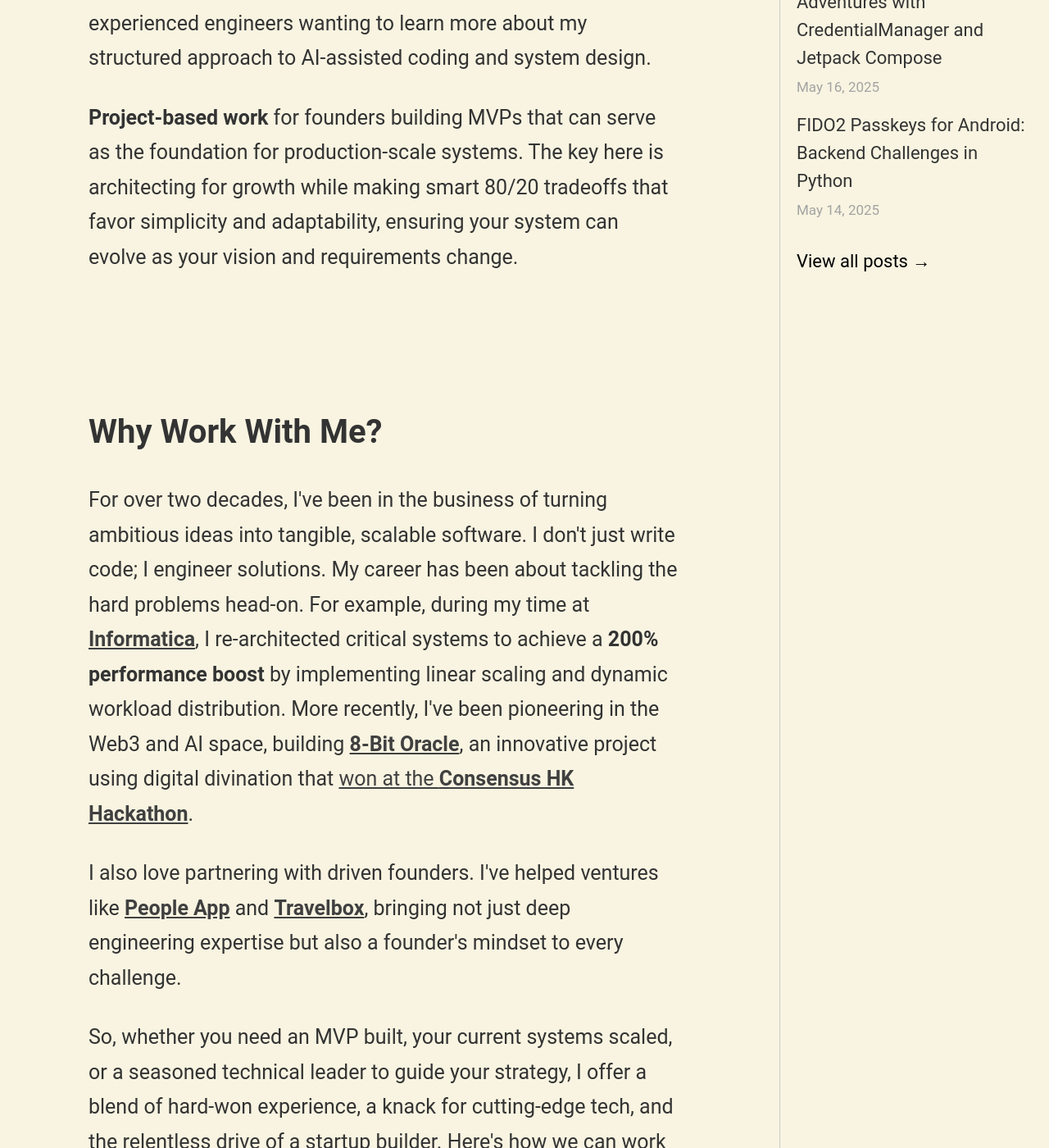
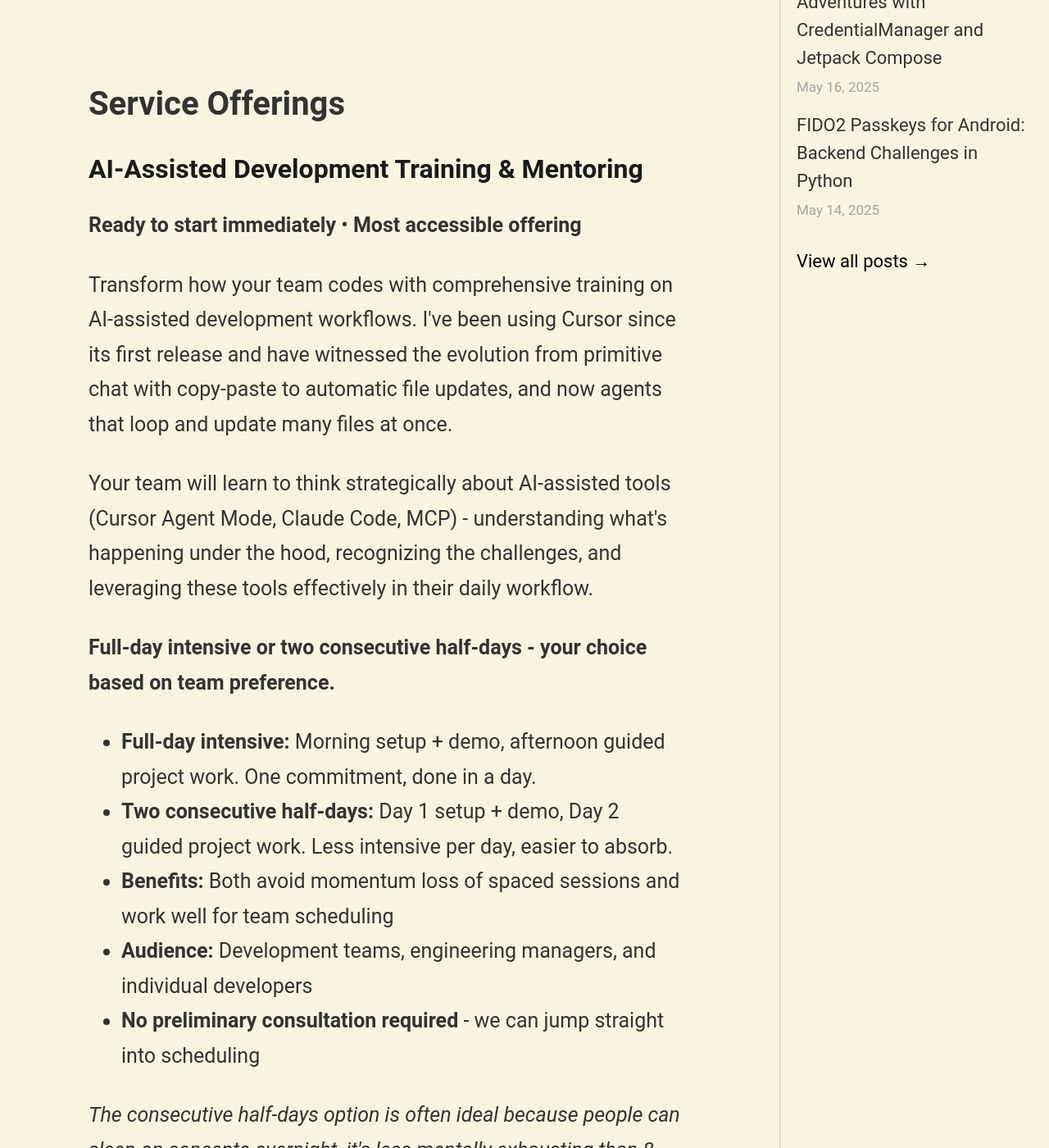
Before and after one commit to augchan42/augchan42.github.io, a Jekyll site: the page built from offerings/index.html, in a window 1280 px wide and 1400 px high, scrolled down 624 px. Shown: the whole window at 82% size. Built offline with Jekyll 4.4.1, drawn with Linux system fonts in a browser that asks for light colours; some web fonts are replaced; some of the changed text lies outside the part shown.

```diff
--- a/offerings/index.html
+++ b/offerings/index.html
@@ -12,95 +12,100 @@
 
 <header class="portfolio-header">
   <h1 class="portfolio-title">Working Together</h1>
-  <!-- <p class="portfolio-subtitle"></p> Subtitle removed as it was empty -->
 </header>
 
 <main class="portfolio-main">
   <section class="portfolio-section">
     <h2 class="portfolio-section-title">What I Do</h2>
     <p class="portfolio-text">
-      I have a few modes of working that align with different stages and needs of growing companies:
+      I help companies leverage AI to accelerate their development workflows and build better software faster. My work spans from hands-on team training to strategic technical leadership, adapting to different stages and needs of growing companies.
+    </p>
+  </section>
+
+  <section class="portfolio-section">
+    <h2 class="portfolio-section-title">Service Offerings</h2>
+
+    <h3 class="portfolio-section-subtitle">AI-Assisted Development Training &amp; Mentoring</h3>
+    <p class="portfolio-text">
+      <strong>Ready to start immediately</strong> • <strong>Most accessible offering</strong>
     </p>
     <p class="portfolio-text">
-      <strong>Retainer-based fractional CTO work</strong> for companies that need specialized help with AI strategy, implementation plans, and mentoring teams—whether they're young developers or experienced engineers wanting to learn more about my structured approach to AI-assisted coding and system design.
+      Transform how your team codes with comprehensive training on AI-assisted development workflows. I've been using Cursor since its first release and have witnessed the evolution from primitive chat with copy-paste to automatic file updates, and now agents that loop and update many files at once.
     </p>
     <p class="portfolio-text">
-      <strong>Project-based work</strong> for founders building MVPs that can serve as the foundation for production-scale systems. The key here is architecting for growth while making smart 80/20 tradeoffs that favor simplicity and adaptability, ensuring your system can evolve as your vision and requirements change.
+      Your team will learn to think strategically about AI-assisted tools (Cursor Agent Mode, Claude Code, MCP) - understanding what's happening under the hood, recognizing the challenges, and leveraging these tools effectively in their daily workflow.
+    </p>
+    <p class="portfolio-text">
+      <strong>Full-day intensive or two consecutive half-days - your choice based on team preference.</strong>
+    </p>
+    <ul class="portfolio-list">
+      <li><strong>Full-day intensive:</strong> Morning setup + demo, afternoon guided project work. One commitment, done in a day.</li>
+      <li><strong>Two consecutive half-days:</strong> Day 1 setup + demo, Day 2 guided project work. Less intensive per day, easier to absorb.</li>
+      <li><strong>Benefits:</strong> Both avoid momentum loss of spaced sessions and work well for team scheduling</li>
+      <li><strong>Audience:</strong> Development teams, engineering managers, and individual developers</li>
+      <li><strong>No preliminary consultation required</strong> - we can jump straight into scheduling</li>
+    </ul>
+    <p class="portfolio-text">
+      <em>The consecutive half-days option is often ideal because people can sleep on concepts overnight, it's less mentally exhausting than 8 hours straight, maintains momentum and context, and the environment stays set up between sessions.</em>
+    </p>
+  </section>
+
+  <section class="portfolio-section">
+    <h3 class="portfolio-section-subtitle">Custom Development &amp; Strategic Services</h3>
+    <p class="portfolio-text">
+      <strong>Consultation required</strong> • <strong>Selective engagement</strong>
+    </p>
+    <p class="portfolio-text">
+      For more strategic partnerships, I offer bespoke development and fractional CTO services. These engagements require initial alignment on vision, scope, and mutual fit.
+    </p>
+
+    <h4 class="portfolio-section-subtitle">MVP Development &amp; Scaling</h4>
+    <p class="portfolio-text">
+      Full-stack architecture and rapid iteration for startups, leveraging expertise in high-performance distributed systems, LLM integration, and Web3. Structure typically combines service fees and/or equity, with flexible terms particularly for pre-funded ventures.
+    </p>
+
+    <h4 class="portfolio-section-subtitle">Fractional CTO / Strategic Technical Leadership</h4>
+    <p class="portfolio-text">
+      High-level technical guidance, team mentorship, and architectural oversight on a flexible, part-time basis. Engagements structured with monthly retainers, equity shares, or hybrid models, tailored to scope and collaboration potential.
+    </p>
+
+    <h4 class="portfolio-section-subtitle">Project-Based Work</h4>
+    <p class="portfolio-text">
+      Code reviews, technical audits, and strategic assessments with fixed scope and value, adapted to each project's specific needs and strategic importance.
+    </p>
+
+    <p class="portfolio-text">
+      <strong>All custom services begin with a complimentary consultation</strong> to explore your vision, challenges, and determine if we're a good mutual fit.
     </p>
   </section>
 
   <section class="portfolio-section">
     <h2 class="portfolio-section-title">Why Work With Me?</h2>
     <p class="portfolio-text">
-      For over two decades, I've been in the business of turning ambitious ideas into tangible, scalable software. I don't just write code; I engineer solutions. My career has been about tackling the hard problems head-on. For example, during my time at
-      <strong><a href="https://www.informatica.com/" class="portfolio-link" target="_blank">Informatica</a></strong>, I re-architected critical systems to achieve a <strong>200% performance boost</strong> by implementing
-      linear scaling and dynamic workload distribution. More recently, I've been pioneering in the Web3 and AI space, building
-      <strong><a href="https://8bitoracle.ai" class="portfolio-link" target="_blank">8-Bit Oracle</a></strong>, an innovative project using digital divination that <a href="https://x.com/origin_trail/status/1892543087479505352" class="portfolio-link" target="_blank">won at the <strong>Consensus HK Hackathon</strong></a>.
+      For over two decades, I've been turning ambitious ideas into scalable software. At <strong><a href="https://www.informatica.com/" class="portfolio-link" target="_blank">Informatica</a></strong>, I re-architected critical systems achieving a <strong>200% performance boost</strong> through linear scaling and dynamic workload distribution. More recently, I've pioneered in Web3 and AI, building <strong><a href="https://8bitoracle.ai" class="portfolio-link" target="_blank">8-Bit Oracle</a></strong> - an innovative digital divination project that <a href="https://x.com/origin_trail/status/1892543087479505352" class="portfolio-link" target="_blank"><strong>won at the Consensus HK Hackathon</strong></a>.
     </p>
     <p class="portfolio-text">
-      I also love partnering with driven founders. I've helped ventures like
-      <strong><a href="https://www.peepsapp.ai/" class="portfolio-link" target="_blank">People App</a></strong> and <strong><a href="https://www.travelbox.tech/" class="portfolio-link" target="_blank">Travelbox</a></strong>, bringing not just deep engineering expertise but also a
-      founder's mindset to every challenge.
+      I've also partnered with driven founders at ventures like <strong><a href="https://www.peepsapp.ai/" class="portfolio-link" target="_blank">People App</a></strong> and <strong><a href="https://www.travelbox.tech/" class="portfolio-link" target="_blank">Travelbox</a></strong>, bringing both deep engineering expertise and a founder's mindset to every challenge.
     </p>
     <p class="portfolio-text">
-      So, whether you need an MVP built, your current systems scaled, or a seasoned technical leader to guide your strategy,
-      I offer a blend of hard-won experience, a knack for cutting-edge tech, and the relentless drive of a startup builder.
-      Here's how we can work together:
+      Whether you need your team trained on AI workflows, an MVP built, systems scaled, or strategic technical leadership, I offer hard-won experience, cutting-edge technical knowledge, and the relentless drive of a startup builder.
     </p>
   </section>
 
   <section class="portfolio-section">
-    <h3 class="portfolio-section-subtitle">1. Initial Consultation</h3>
+    <h3 class="portfolio-section-subtitle">A Modern Approach to Agreements</h3>
     <p class="portfolio-text">
-      <strong>Overview:</strong> An informal discussion to explore your vision, challenges, and potential collaboration.
-    </p>
-    <ul class="portfolio-list">
-        <li><strong>Rate:</strong> Free (You may not want to work with me, and vice versa!)</li>
-    </ul>
-  </section>
-
-  <section class="portfolio-section">
-    <h3 class="portfolio-section-subtitle">2. MVP Development &amp; Scaling Assistance</h3>
-    <p class="portfolio-text">
-      <strong>Overview:</strong> Full-stack architecture, MVP builds, and rapid iteration for startups. Leveraging expertise in high-performance distributed systems, LLM integration, and Web3 to build robust and innovative products.
-    </p>
-    <ul class="portfolio-list">
-      <li><strong>Structure:</strong> Typically a combination of service fees and/or equity, with flexible terms particularly for pre-funded ventures. I'm selective about the projects I take on, focusing on founders and ideas I genuinely believe in.</li>
-    </ul>
-  </section>
-
-  <section class="portfolio-section">
-    <h3 class="portfolio-section-subtitle">3. Fractional CTO / Strategic Technical Leadership</h3>
-    <p class="portfolio-text">
-      <strong>Overview:</strong> High-level technical guidance, team mentorship, and architectural oversight on a flexible, part-time basis. Drawing on extensive experience to provide strategic industry insight and help avoid costly technical missteps.
-    </p>
-    <ul class="portfolio-list">
-      <li><strong>Structure:</strong> Engagements are typically structured with monthly retainers, equity shares, or hybrid models, tailored to the scope and potential upside of our collaboration.</li>
-      <li><strong>Goal:</strong> To provide impactful technical direction and innovation (e.g., like with the award-winning 8-Bit Oracle) without the overhead of a full-time CTO.</li>
-    </ul>
-  </section>
-
-  <section class="portfolio-section">
-    <h3 class="portfolio-section-subtitle">4. Project-Based Pricing (Custom)</h3>
-    <p class="portfolio-text">
-      <strong>Overview:</strong> For one-off projects, including code reviews, technical audits, and strategic assessments, leveraging deep experience in enterprise MDM, blockchain, and AI.
-    </p>
-    <ul class="portfolio-list">
-        <li><strong>Arrangement:</strong> For defined projects like code reviews, technical audits, or strategic assessments, we'll agree on a fixed scope and value. Terms are adapted to the project's specific needs and strategic importance.</li>
-    </ul>
-  </section>
-
-  <section class="portfolio-section">
-    <h3 class="portfolio-section-subtitle">A Modern Approach to Agreeing on Terms</h3>
-    <p class="portfolio-text">
-      I believe in transparency and fairness, favoring flexible, performance-based terms over rigid, one-size-fits-all contracts. My "AI Adjudication" model (contact for details) is one example of how we can establish clear and equitable agreements. Let's chat about what works best for your project.
+      I believe in transparency and fairness, favoring flexible, performance-based terms over rigid contracts. My "AI Adjudication" model (contact for details) exemplifies how we can establish clear and equitable agreements tailored to your project.
     </p>
   </section>
 
   <section class="portfolio-section contact-cta">
     <h2 class="portfolio-section-title">Ready to Start?</h2>
     <p class="portfolio-text">
-      Let's chat about your vision.
+      <strong>For AI Training:</strong> Ready to jump in? Let's discuss your team's needs and schedule your training.
+    </p>
+    <p class="portfolio-text">
+      <strong>For Custom Development/Strategic Services:</strong> Let's start with a complimentary consultation to explore your vision and see if we're a good fit.
     </p>
     <p class="portfolio-text">
       Connect with me on <a href="https://www.linkedin.com/in/auchan/" class="portfolio-link" target="_blank">LinkedIn</a> or send me an <a href="mailto:aug@digitalrain.studio" class="portfolio-link">email</a>.
```
Also changed, not shown: Gemfile.lock, 2 other files.
